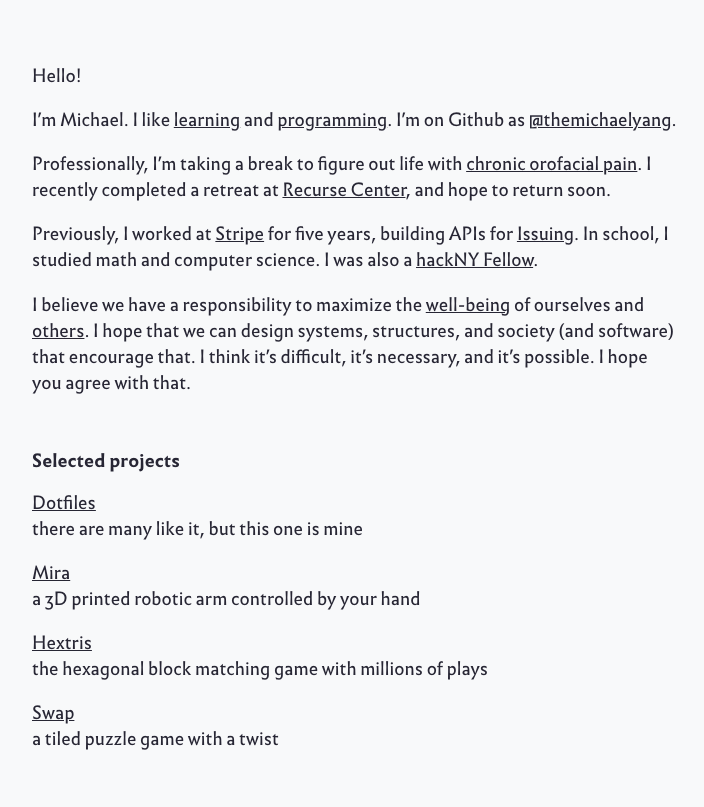
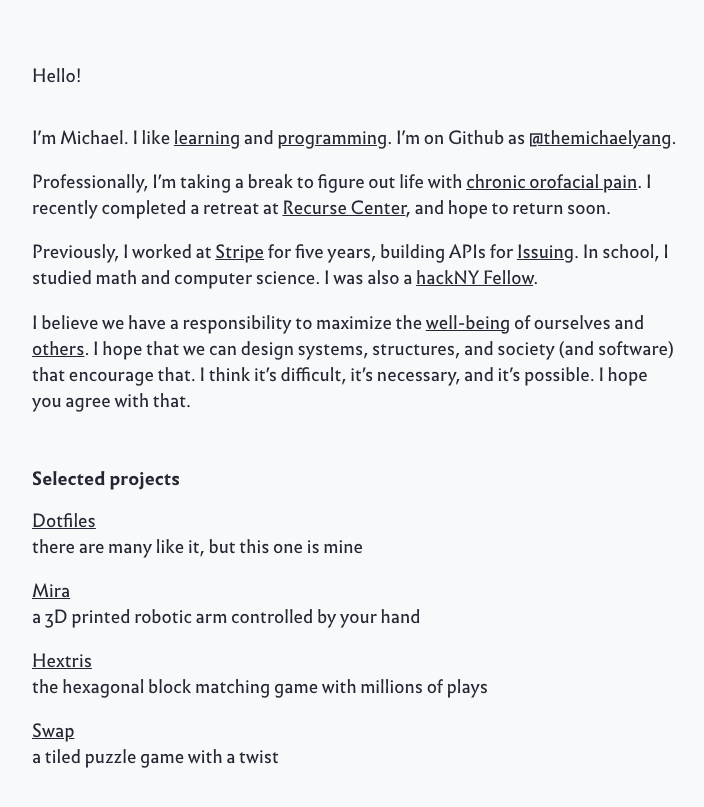
Before and after one commit to themichaelyang/themichaelyang.github.io-2022, a Jekyll site: the page built from index.md, in a window 1280 px wide. Shown: the top 807 px of the page, without its empty margins (284-988 px from the left). Built offline with Jekyll 4.4.1, drawn with Linux system fonts in a browser that asks for light colours.

Commit message:
add margin to hello

```diff
--- a/index.md
+++ b/index.md
@@ -2,7 +2,7 @@
 layout: default
 ---
 
-Hello!
+<p style="margin-bottom: 2rem">Hello!</p>
 
 I’m Michael. I like [learning](https://ocw.mit.edu) and [programming](https://www.ruby-lang.org/en/). I’m on Github as [@themichaelyang](http://github.com/themichaelyang).
 
--- /dev/null
+++ b/mise.toml
@@ -0,0 +1,2 @@
+[tools]
+ruby = "3.3"
```
